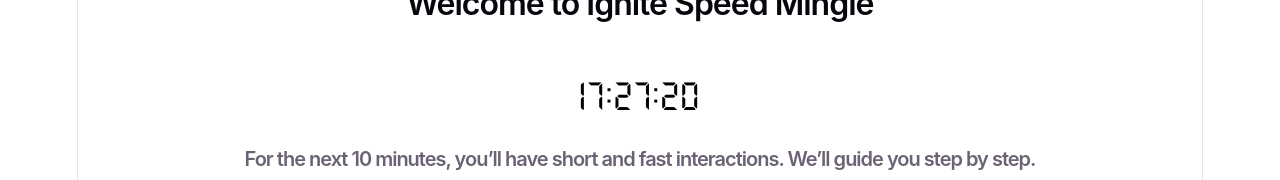
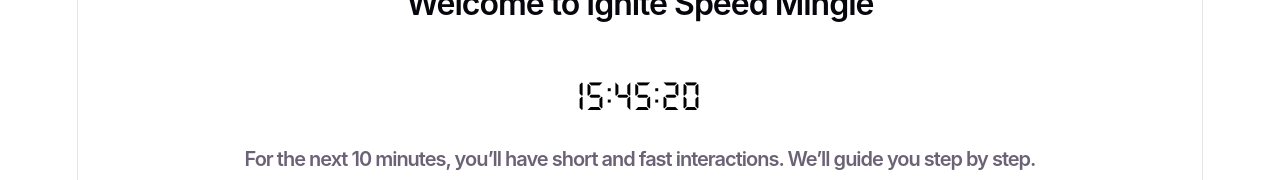
Before and after one commit to egirardo/mingle-app, a React (Vite) app in the folder client/: page /introduction in a window 1280 px wide. Shown: the part 362-542 px from the top of the page. Built offline with nearby package versions, Linux system fonts and the light colour scheme.

Commit message:
updated DateTimer instructions and fixed the date

```diff
--- a/client/src/components/Timer/DateTimer.jsx
+++ b/client/src/components/Timer/DateTimer.jsx
@@ -2,7 +2,7 @@ import styles from "./Timer.module.css";
 import { useEffect, useState, useRef } from "react";
 
 // Props:
-// - targetDate - ISO 8601 date string, takes Year-Month-DayTHour:Min:Second. Example "2026-04-22T15:00:00"
+// - targetDate - ISO 8601 date string, takes Year-Month-DayTHour:Min:Second+Timezone. Example "2026-04-22T15:00:00+02:00"
 // - onExpire (function) — optional callback fired when timer reaches 0
 
 export default function DateTimer({ targetDate, onExpire, className } = {}) {
@@ -66,8 +66,10 @@ export default function DateTimer({ targetDate, onExpire, className } = {}) {
 
   const pad = (n) => String(n).padStart(2, "0");
   const timeDisplay = `${pad(hours)}:${pad(mins)}:${pad(secs)}`;
+  const dayLabel = days === 1 ? "Day" : "Days";
 
-  const display = days > 0 ? `${days} Days, ${timeDisplay}` : timeDisplay;
+  const display =
+    days > 0 ? `${days} ${dayLabel}, ${timeDisplay}` : timeDisplay;
 
   const combined = `${styles.countdownTimer} ${className || ""}`.trim();
 
--- a/client/src/views/mingleGame/Introduction.jsx
+++ b/client/src/views/mingleGame/Introduction.jsx
@@ -21,8 +21,11 @@ export default function Introduction() {
       <h1 className={styles.introductionHeader}>
         Welcome to Ignite Speed Mingle
       </h1>
-      <DateTimer targetDate="2026-04-07T12:42:00" onExpire={handleExpire} />
-      {/* <DateTimer targetDate="2026-04-22T15:00:00" /> */}
+      <DateTimer
+        targetDate="2026-04-07T13:00:00+02:00"
+        onExpire={handleExpire}
+      />
+      {/* <DateTimer targetDate="2026-04-22T15:00:00+02:00" /> */}
       {!expired ? (
         <p className={styles.introductionText}>
           For the next 10 minutes, you’ll have short and fast interactions.
```
